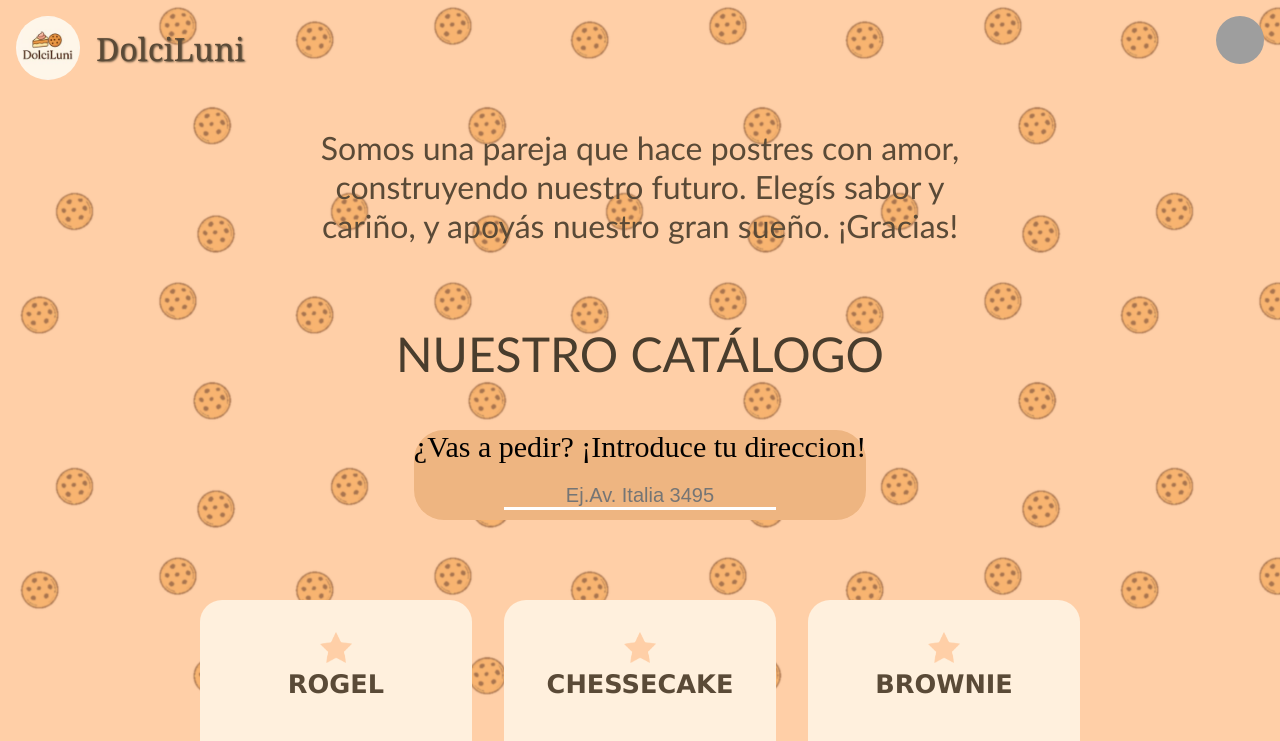
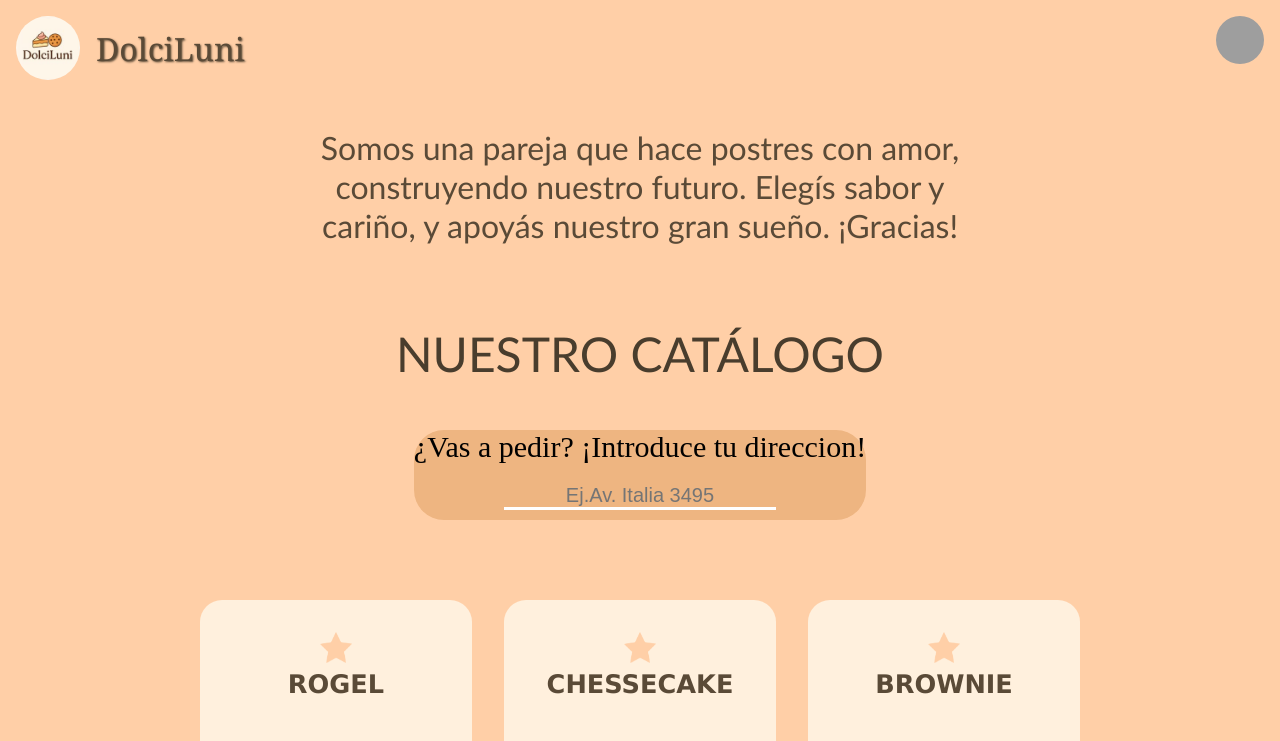
Before and after one commit to jhonihz30/githubenicotest, a plain HTML site: page index.html in a window 1280 px wide. Shown: the top 741 px of the page. Drawn offline with Linux system fonts and the light colour scheme; grey boxes are pictures that could not be loaded.

Commit message:
Update style.css

```diff
--- a/style.css
+++ b/style.css
@@ -4,7 +4,7 @@
 }
 
 body {
-    background-image: url(images/background.png);
+    background-color: rgb(255, 207, 167);
     background-repeat: repeat;
     background-size: 275px 275px;
     display: flex;
```
